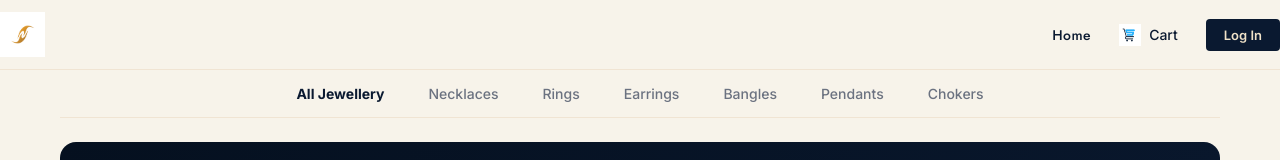
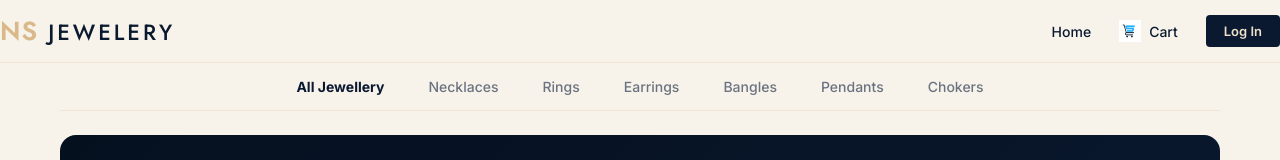
Before and after one commit to Sasuke-u/Jewels-app, a React (Vite) app: page / in a window 1280 px wide. Shown: the top 160 px of the page. Built offline with nearby package versions, Linux system fonts and the light colour scheme; a web font is replaced by a local one.

Commit message:
update navbar branding and layout

```diff
--- a/src/components/Navbar.tsx
+++ b/src/components/Navbar.tsx
@@ -1,7 +1,6 @@
 import { Link } from "react-router-dom";
 import { useCart } from "../context/CartContext";
 import { useAuth } from "../context/AuthContext";
-import logo from "../assets/sn-logo (2).png";
 import cartIcon from "../assets/cart-icon.png";
 
 export default function Navbar() {
@@ -21,20 +20,60 @@ export default function Navbar() {
         backgroundColor: "var(--cream)",
       }}
     >
-      {/* Logo */}
-      <Link to="/" style={{ display: "flex", alignItems: "center" }}>
-        <img
-          src={logo}
-          alt="Nerusu Jewels"
-          style={{ height: "45px", objectFit: "contain" }}
-        />
+      {/* Left: Brand + greeting */}
+      <div style={{ display: "flex", alignItems: "center", gap: "16px" }}>
+        <Link
+          to="/"
+          style={{
+            display: "flex",
+            alignItems: "baseline",
+            gap: "10px",
+            textDecoration: "none",
+          }}
+        >
+          <span
+            style={{
+              fontFamily: "'Jost', sans-serif",
+              fontWeight: 700,
+              fontSize: "26px",
+              color: "var(--champagne)",
+              letterSpacing: "1px",
+            }}
+          >
+            NS
+          </span>
+          <span
+            style={{
+              fontFamily: "'Jost', sans-serif",
+              fontWeight: 500,
+              fontSize: "22px",
+              color: "var(--navy)",
+              letterSpacing: "3px",
+              textTransform: "uppercase",
+            }}
+          >
+            Jewelery
+          </span>
         </Link>
 
-      {/* Navigation Items */}
+        {user && (
+          <span
+            style={{
+              fontSize: "13px",
+              color: "var(--text-muted)",
+              paddingLeft: "16px",
+              borderLeft: "1px solid var(--line)",
+            }}
+          >
+            Hi, {user.name}
+          </span>
+        )}
+      </div>
+
+      {/* Right: Nav items */}
       <div style={{ display: "flex", gap: "28px", alignItems: "center" }}>
         <Link
           to="/"
-          className="brand-font"
           style={{
             textDecoration: "none",
             color: "var(--navy)",
@@ -76,10 +115,6 @@ export default function Navbar() {
         </Link>
 
         {user ? (
-          <div style={{ display: "flex", alignItems: "center", gap: "12px" }}>
-            <span style={{ fontSize: "14px", color: "var(--text-muted)" }}>
-              Hi, {user.name}
-            </span>
           <button
             onClick={logout}
             style={{
@@ -104,7 +139,6 @@ export default function Navbar() {
           >
             Logout
           </button>
-          </div>
         ) : (
           <Link
             to="/login"
```
Lines whose indentation alone changed are shown as unchanged.
